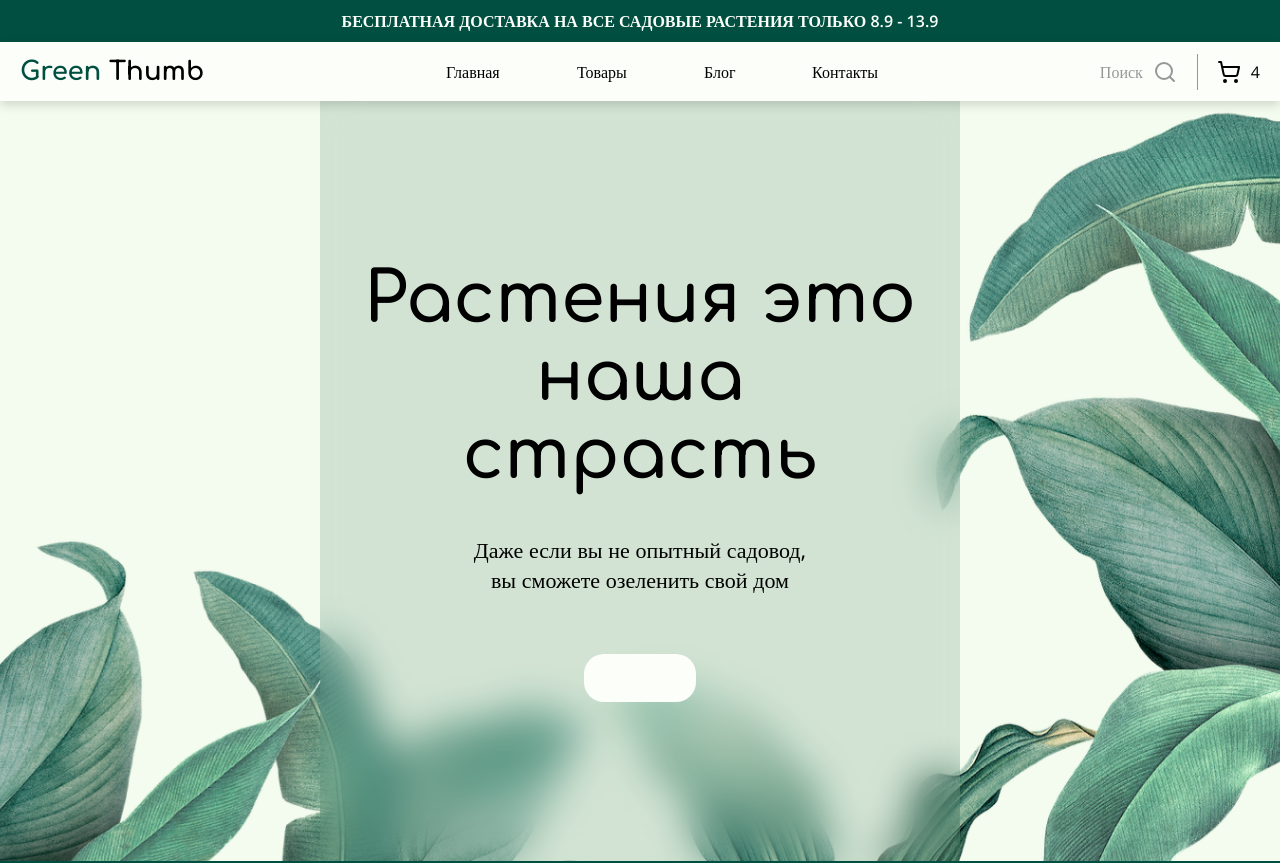
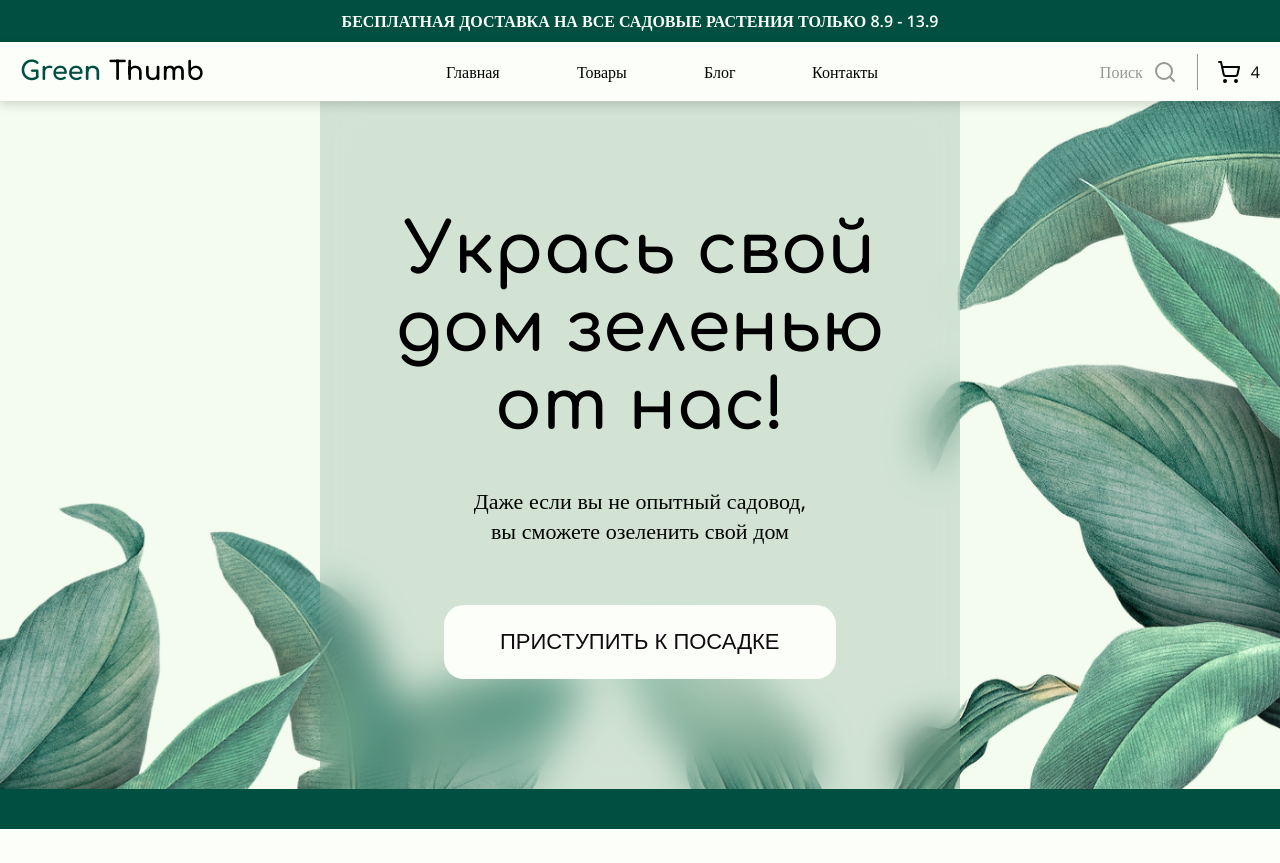
Before and after one commit to Lagertt/Green-Thumb, a React (Create React App) app in the folder client/: page /home in a window 1280 px wide. Shown: the top 863 px of the page. Built offline with nearby package versions, Linux system fonts and the light colour scheme.

Commit message:
build home page

```diff
--- a/client/src/pages/Home/Home.jsx
+++ b/client/src/pages/Home/Home.jsx
@@ -1,7 +1,13 @@
 import React from 'react';
 import Header from '../../components/Header/Header';
 import cl from './Home.module.scss';
-import Button from '../../components/Button/Button';
+
+import Hero from '../../components/Hero/Hero';
+import Categories from '../../components/Categories/Categories';
+import BestCelling from '../../components/BestCelling/BestCelling';
+import Footer from '../../components/Footer/Footer';
+import HotNews from '../../components/HotNews/HotNews';
+import FantasticDeals from '../../components/FantasticDeals/FantasticDeals';
 
 function Home() {
   return (
@@ -15,13 +21,18 @@ function Home() {
           { name: 'contacts', title: 'Контакты' },
         ]}
       ></Header>
-      <section className={cl.hero}>
-        <div className={cl.wrapper}>
-          <h1 className={cl.title}>Растения это наша страсть</h1>
-          <p className={cl.descr}>Даже если вы не опытный садовод, вы сможете озеленить свой дом</p>
-          <Button text="Приступить к посадке" light={true}></Button>
-        </div>
-      </section>
+
+      <Hero></Hero>
+
+      <Categories></Categories>
+
+      <BestCelling></BestCelling>
+
+      <HotNews></HotNews>
+
+      <FantasticDeals></FantasticDeals>
+
+      <Footer></Footer>
     </>
   );
 }
--- a/client/src/pages/Home/Home.module.scss
+++ b/client/src/pages/Home/Home.module.scss
@@ -1,47 +1 @@
 @import '../../styles/index';
-
-.hero {
-  background-image: url('../../assets/img/hero.png');
-  background-size: no-repeat;
-  background-position: center;
-  background-size: cover;
-  display: flex;
-  justify-content: center;
-  position: relative;
-  height: calc(100vh - 40px);
-  background-color: $light-color;
-
-  & .wrapper {
-    width: 50%;
-    display: flex;
-    flex-direction: column;
-    justify-content: center;
-    align-items: center;
-    background: rgba(80, 128, 107, 0.2);
-    backdrop-filter: blur(20px);
-    padding: 0 40px;
-    text-align: center;
-
-    & .title {
-      font-size: 70px;
-      font-weight: 600;
-      padding-bottom: 40px;
-      font-family: 'Comfortaa';
-    }
-
-    & .descr {
-      font-size: 22px;
-      padding: 0 100px 60px 100px;
-    }
-  }
-
-  &::after {
-    position: absolute;
-    content: '';
-    background-color: $accent-color;
-    width: 100%;
-    height: 40px;
-    left: 0;
-    bottom: -40px;
-  }
-}
```
